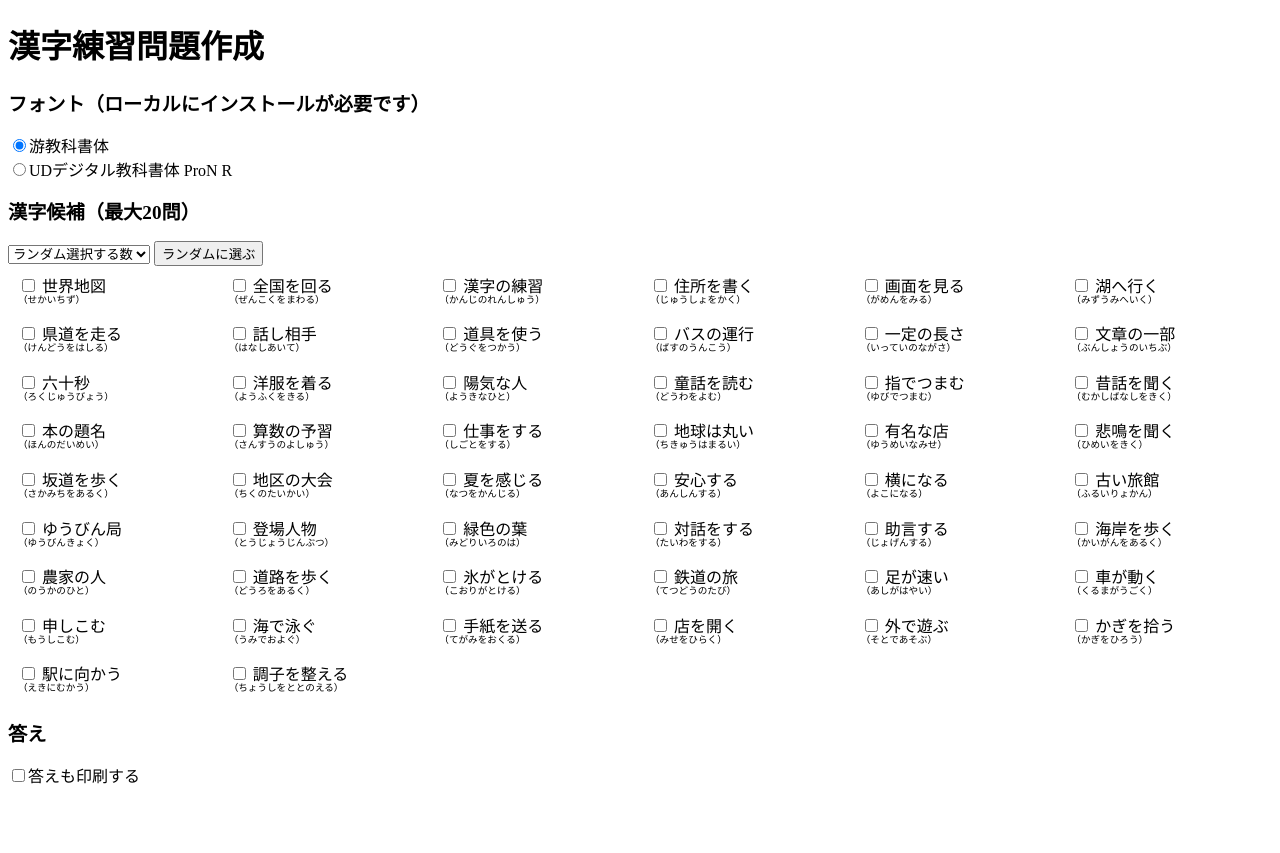
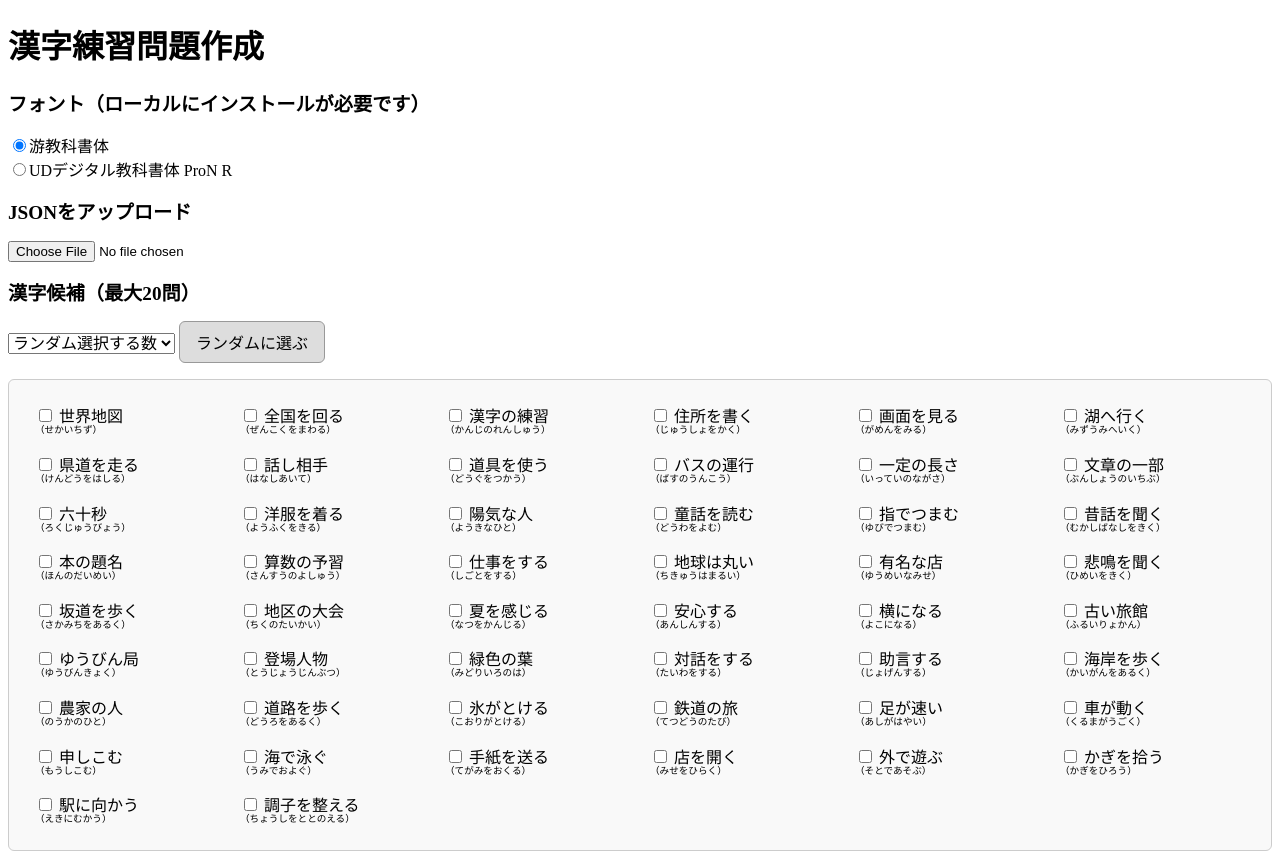
Before and after one commit to kadoyan/kanji_exam, a Svelte app: page / in a window 1280 px wide. Shown: the top 853 px of the page. Built offline with nearby package versions, Linux system fonts and the light colour scheme.

Commit message:
ファイルアップロード対応

```diff
--- a/src/App.svelte
+++ b/src/App.svelte
@@ -1,12 +1,11 @@
 <script lang="ts">
-
 	let data = null;
 	let isLoading = true;
-	const max_choosed = 20
+	const max_choosed = 20;
 
 	//fonts
 	let font = "yu-font";
-	let choosed:Element[] = [];
+	let choosed: Element[] = [];
 	let showAnswer = false;
 
 	async function fetchData() {
@@ -17,27 +16,33 @@
 	}
 	fetchData();
 
-	function chooseKanji(data:JSON) {
+	function chooseKanji(data: JSON) {
 		const keys = Object.keys(data);
 		const length = keys.length;
 	}
 
 	function randomChoice() {
-		const numOfChoose = document.getElementById("num_of_choose") as HTMLSelectElement;
-		let num:number = 0
+		const numOfChoose = document.getElementById(
+			"num_of_choose",
+		) as HTMLSelectElement;
+		let num: number = 0;
 		if (numOfChoose) {
 			num = Number(numOfChoose.value);
 		}
 		if (num > 0) {
-			const newChoosed:Element[] = [];
+			const newChoosed: Element[] = [];
 			let indices = new Set();
-			// ランダムな20問のインデックスを選択
-			while (indices.size < num) {
+			// ランダムにインデックスを選択
+			let loop = num;
+			if (data.length < num) {
+				loop = data.length;
+			}
+			while (indices.size < loop) {
 				indices.add(Math.floor(Math.random() * data.length));
 			}
 
 			// 選ばれたインデックスに基づいて新しいchoosed配列を構築
-			indices.forEach(index => {
+			indices.forEach((index) => {
 				newChoosed.push(data[index]);
 			});
 
@@ -45,16 +50,67 @@
 			choosed = newChoosed;
 		}
 	}
+
+	// カスタムJSON読み込み
+	async function uploadJson(e) {
+		const file = e.target.files[0];
+		const reader = new FileReader();
+		reader.onload = function (evt) {
+			try {
+				data = JSON.parse(evt.target.result);
+			} catch (e) {
+				return false;
+			}
+		};
+		reader.onerror = function () {
+			return false;
+		};
+		reader.readAsText(file);
+	}
 </script>
 
-<main class="{font}">
+<main class={font}>
 	<div class="noprint">
 		<h1>漢字練習問題作成</h1>
 		<h2>フォント（ローカルにインストールが必要です）</h2>
-		<p class="yu-font"><label for="font-yu"><input type="radio" name="font" id="font-yu" value="yu-font" bind:group={font}>游教科書体</label></p>
-		<p class="ud-font"><label for="font-ud"><input type="radio" name="font" id="font-ud" value="ud-font" bind:group={font}>UDデジタル教科書体 ProN R</label></p>
+		<p class="yu-font">
+			<label for="font-yu"
+				><input
+					type="radio"
+					name="font"
+					id="font-yu"
+					value="yu-font"
+					bind:group={font}
+				/>游教科書体</label
+			>
+		</p>
+		<p class="ud-font">
+			<label for="font-ud"
+				><input
+					type="radio"
+					name="font"
+					id="font-ud"
+					value="ud-font"
+					bind:group={font}
+				/>UDデジタル教科書体 ProN R</label
+			>
+		</p>
+		<div>
+			<h2>JSONをアップロード</h2>
+			<input
+				type="file"
+				name="json"
+				id="custom_json"
+				on:change={uploadJson}
+				accept=".json"
+			/>
+		</div>
 
-		<h2>漢字候補（最大{max_choosed}問{#if choosed.length > 0}／{choosed.length}問 選択中{/if}）</h2>
+		<h2>
+			漢字候補（最大{max_choosed}問{#if choosed.length > 0}／{choosed.length}問
+				選択中{/if}）
+		</h2>
+		<div>
 			<select name="num_of_choose" id="num_of_choose">
 				<option value="">ランダム選択する数</option>
 				<option value="5">5問</option>
@@ -63,27 +119,39 @@
 				<option value="20">20問</option>
 			</select>
 			<button on:click={randomChoice}>ランダムに選ぶ</button>
+		</div>
 		<div class="list {font}">
 			{#if isLoading}
 				<p>Loading...</p>
 			{:else}
 				{#each data as word (word.yomi)}
 					<p class="item">
-				<label for="{word.yomi}">
-				<input type="checkbox" name="kanji"
-					value="{word}"
-					id="{word.yomi}"
+						<label for={word.yomi}>
+							<input
+								type="checkbox"
+								name="kanji"
+								value={word}
+								id={word.yomi}
 								bind:group={choosed}
-					disabled={choosed.length === max_choosed && !choosed.includes(word)}
+								disabled={choosed.length === max_choosed &&
+									!choosed.includes(word)}
+							/>
+							{word.kanji}<span class="kana">（{word.yomi}）</span
 							>
-				{word.kanji}<span class="kana">（{word.yomi}）</span>
 						</label>
 					</p>
 				{/each}
 			{/if}
 		</div>
 		<h2>答え</h2>
-		<label for="show_answer"><input type="checkbox" name="show_answer" id="show_answer" bind:checked={showAnswer}>答えも印刷する</label>
+		<label for="show_answer"
+			><input
+				type="checkbox"
+				name="show_answer"
+				id="show_answer"
+				bind:checked={showAnswer}
+			/>答えも印刷する</label
+		>
 	</div>
 
 	<div class="paper {font}">
@@ -94,9 +162,11 @@
 			{:else}
 				{#each choosed as item, index}
 					<div class="item">
-						<div class="kana"><span class="index">({index+1})</span>{item.yomi}</div>
+						<div class="kana">
+							<span class="index">({index + 1})</span>{item.yomi}
+						</div>
 						<div class="kanji_box">
-							{#each Array.from({length: item.kanji.length}) as _, i}
+							{#each Array.from( { length: item.kanji.length }, ) as _, i}
 								<div class="kanji"></div>
 							{/each}
 						</div>
@@ -109,7 +179,7 @@
 				<h3 class="noprint">回答</h3>
 				{#each choosed as item, index}
 					<div class="item">
-						<span class="index">({index+1})</span>{item.kanji}
+						<span class="index">({index + 1})</span>{item.kanji}
 					</div>
 				{/each}
 			</div>
--- a/src/app.scss
+++ b/src/app.scss
@@ -26,6 +26,17 @@ p {
 .noprint {
 	padding-bottom: 2em;
 	margin-bottom: 3em;
+}
+select {
+	font-size: 1em;
+}
+button {
+	padding: 0.5em 1em;
+	font-size: 1em;
+	border-radius: 6px;
+	background-color: #ddd;
+	box-shadow: none;
+	border: 1px solid #999;
 }
 
 .question {
@@ -116,6 +127,11 @@ p {
 	display: grid;
 	grid-template-columns: repeat(auto-fit, minmax(200px, 1fr));
 	grid-gap: 0;
+	padding: 1em;
+	margin-top: 1em;
+	border: 1px solid #ccc;
+	background-color: #f9f9f9;
+	border-radius: 6px;
 	.item {
 		padding: 10px;
 		line-height: 1;
```
Lines whose indentation alone changed are shown as unchanged.
